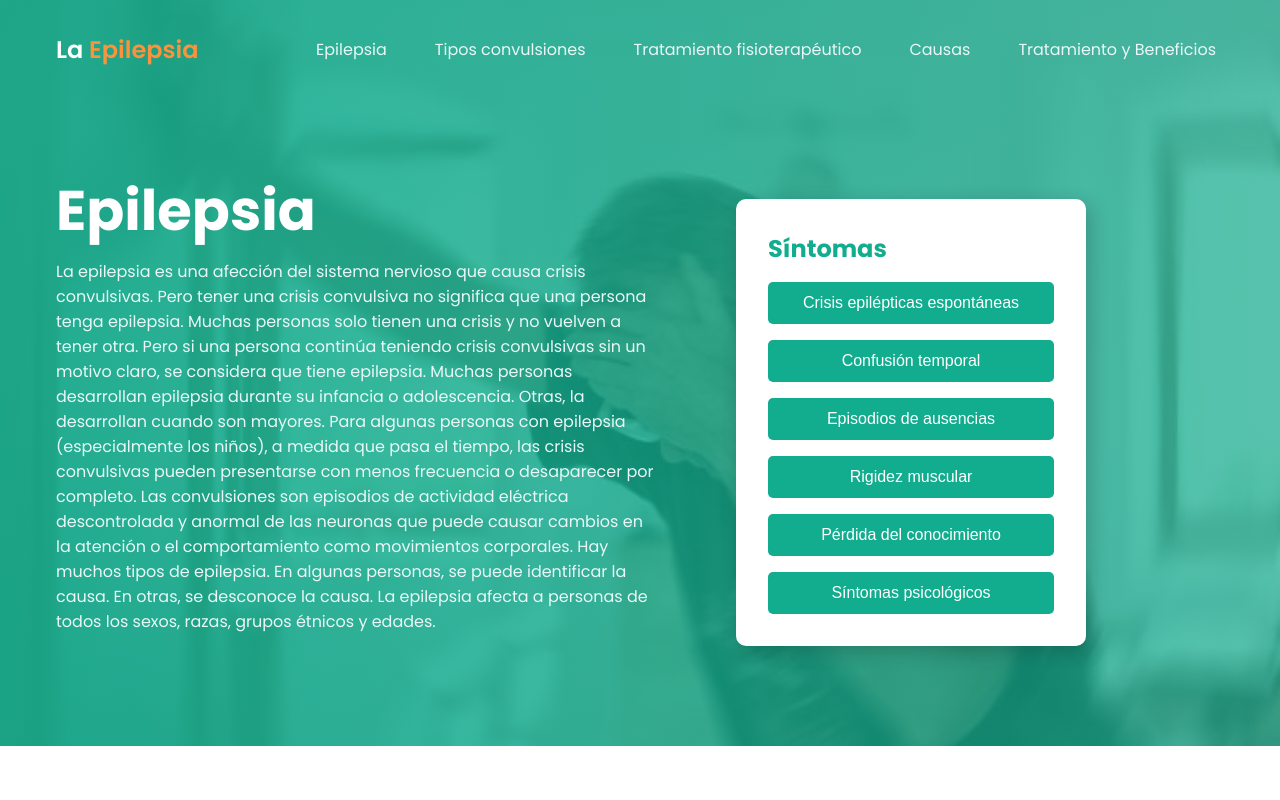
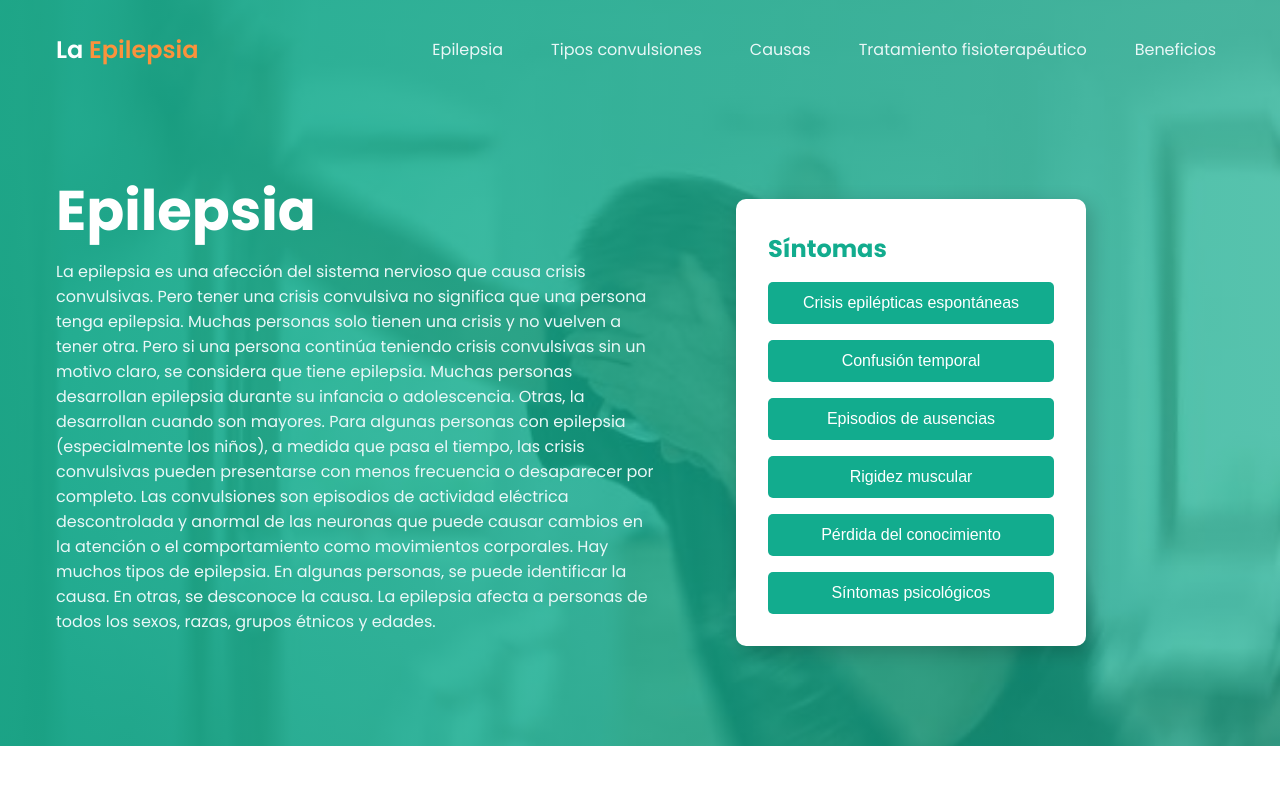
Before and after one commit to Jos-mlp/LaEpilepsia, a plain HTML site: page index.html in a window 1280 px wide. Shown: the top 800 px of the page. Drawn offline with nearby package versions, Linux system fonts and the light colour scheme.

Commit message:
cambios2

```diff
--- a/index.html
+++ b/index.html
@@ -17,9 +17,9 @@
         <ul class="nav__links">
          <li class="link"><a href="#home">Epilepsia</a></li>
           <li class="link"><a href="#tipos">Tipos convulsiones</a></li>
+          <li class="link"><a href="#causas">Causas</a></li>
           <li class="link"><a href="#tratamiento">Tratamiento fisioterapéutico</a></li>
-          <li class="link"><a href="#causas">Causas</a></li>
-          <li class="link"><a href="#beneficios">Tratamiento y Beneficios</a></li>
+          <li class="link"><a href="#beneficios">Beneficios</a></li>
         </ul>
 
       </nav>
```
